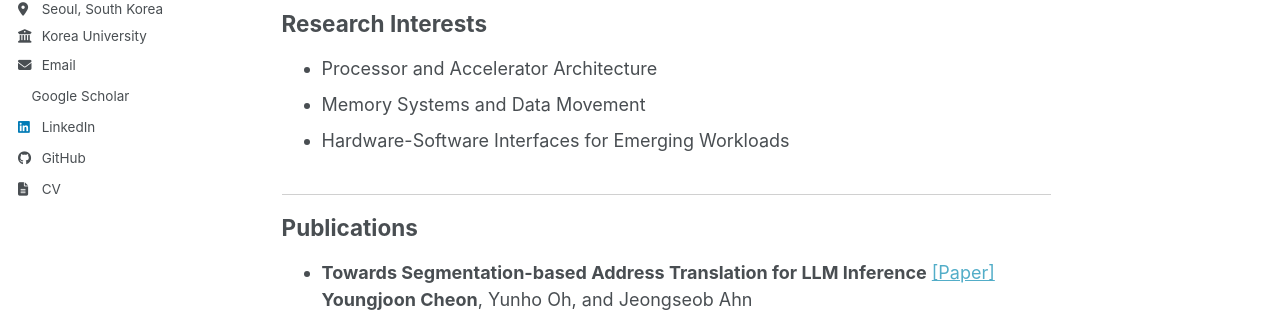
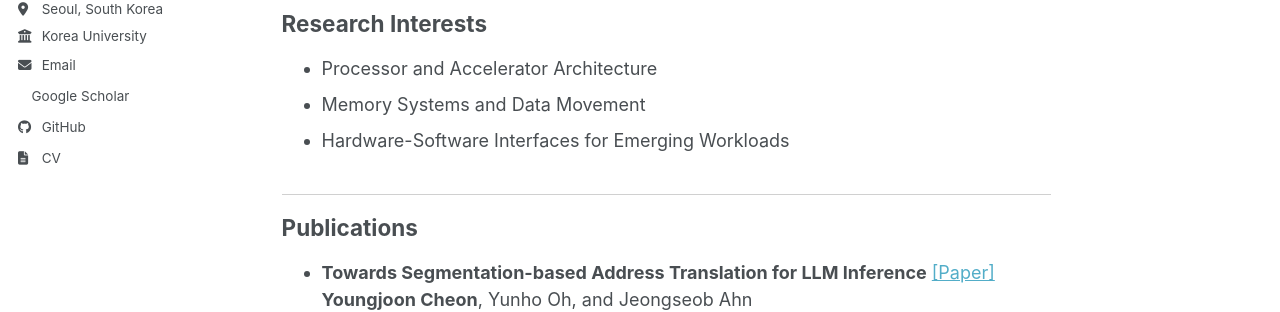
Before and after one commit to cheonyj7/cheonyj7.github.io, a Jekyll site: the page built from _pages/about.md, in a window 1280 px wide. Shown: the part 379-691 px from the top of the page. Built offline with Jekyll 4.4.1, drawn with Linux system fonts in a browser that asks for light colours; a style sheet for code colours, icons or effects is not loaded.

Commit message:
Delete LinkedIn

```diff
--- a/_config.yml
+++ b/_config.yml
@@ -67,7 +67,7 @@ author:
   keybase          : # Username
   instagram        : # Username
   lastfm           : # Username
-  linkedin         : "youngjoon-cheon-564219400"
+  linkedin         : # "youngjoon-cheon-564219400"
   mastodon         : # URL
   medium           : # URL
   pinterest        : # Username
```
